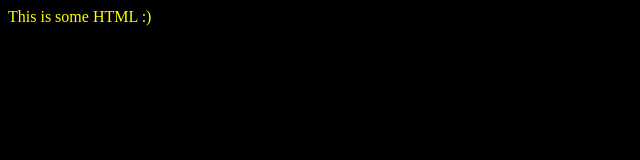
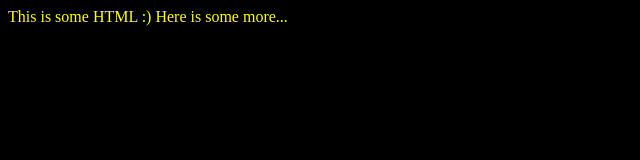
Before and after one commit to robertharedev/my-project, a plain HTML site: page index.html in a window 1280 px wide. Shown: the whole page, without its empty margins (0-640 px from the left). Drawn offline with Linux system fonts and the light colour scheme.

```diff
--- a/index.html
+++ b/index.html
@@ -2,5 +2,6 @@
 <title>The Best Website</title>
 <body style="background-color:black; color:yellow;">
 	This is some HTML :)
+	Here is some more...
 </body>
 </html>
```
